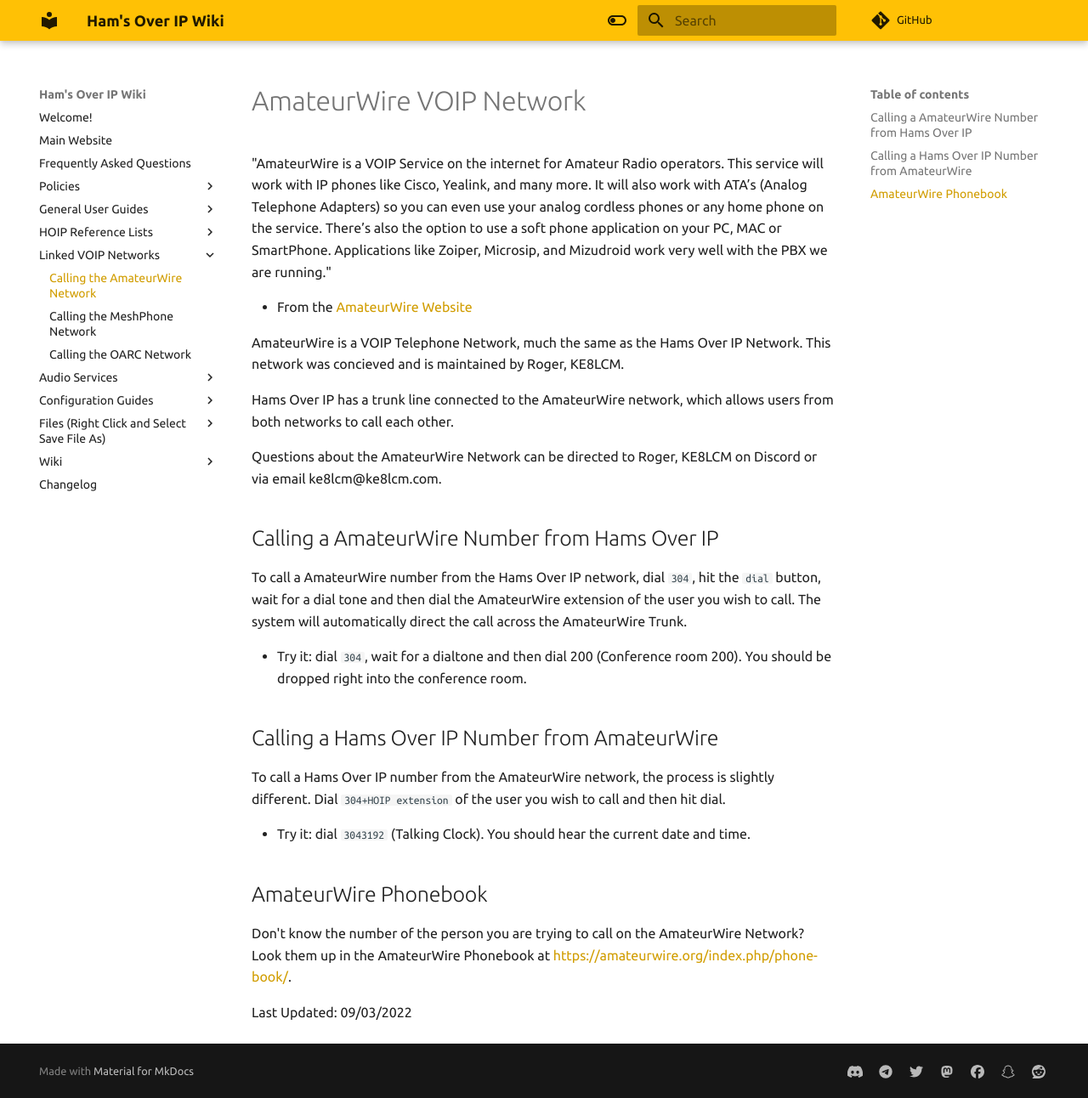
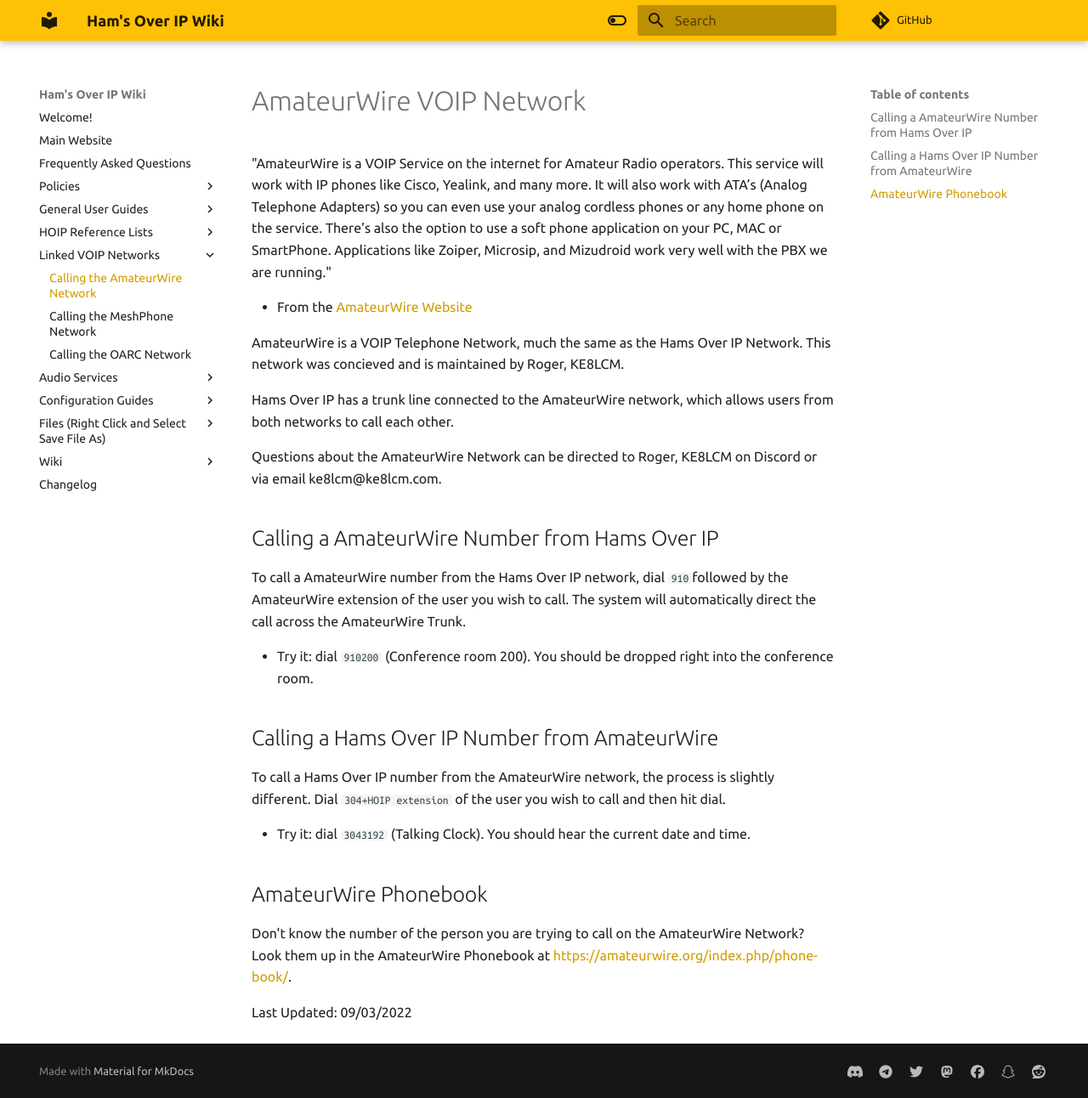
Before and after one commit to hamsoverip/wiki, an MkDocs documentation site: the page built from docs/General/other_systems/amateurwire.md, in a window 1280 px wide and 1292 px high. Shown: the whole window at 85% size. Built offline with MkDocs 1.6.1 and Material for MkDocs 9.7.7, drawn with Linux system fonts in a browser that asks for light colours; comment, search, counter and statistics services are not loaded.

Commit message:
Update amateurwire.md

````diff
--- a/docs/General/other_systems/amateurwire.md
+++ b/docs/General/other_systems/amateurwire.md
@@ -12,9 +12,9 @@
 
 ## Calling a AmateurWire Number from Hams Over IP
 
-To call a AmateurWire number from the Hams Over IP network, dial ```304```, hit the ```dial``` button, wait for a dial tone and then dial the AmateurWire extension of the user you wish to call. The system will automatically direct the call across the AmateurWire Trunk.
+To call a AmateurWire number from the Hams Over IP network, dial ```910```followed by the AmateurWire extension of the user you wish to call. The system will automatically direct the call across the AmateurWire Trunk.
 
-* Try it: dial ```304```, wait for a dialtone and then dial 200 (Conference room 200). You should be dropped right into the conference room.
+* Try it: dial ```910200``` (Conference room 200). You should be dropped right into the conference room.
 
 ## Calling a Hams Over IP Number from AmateurWire
 
````
